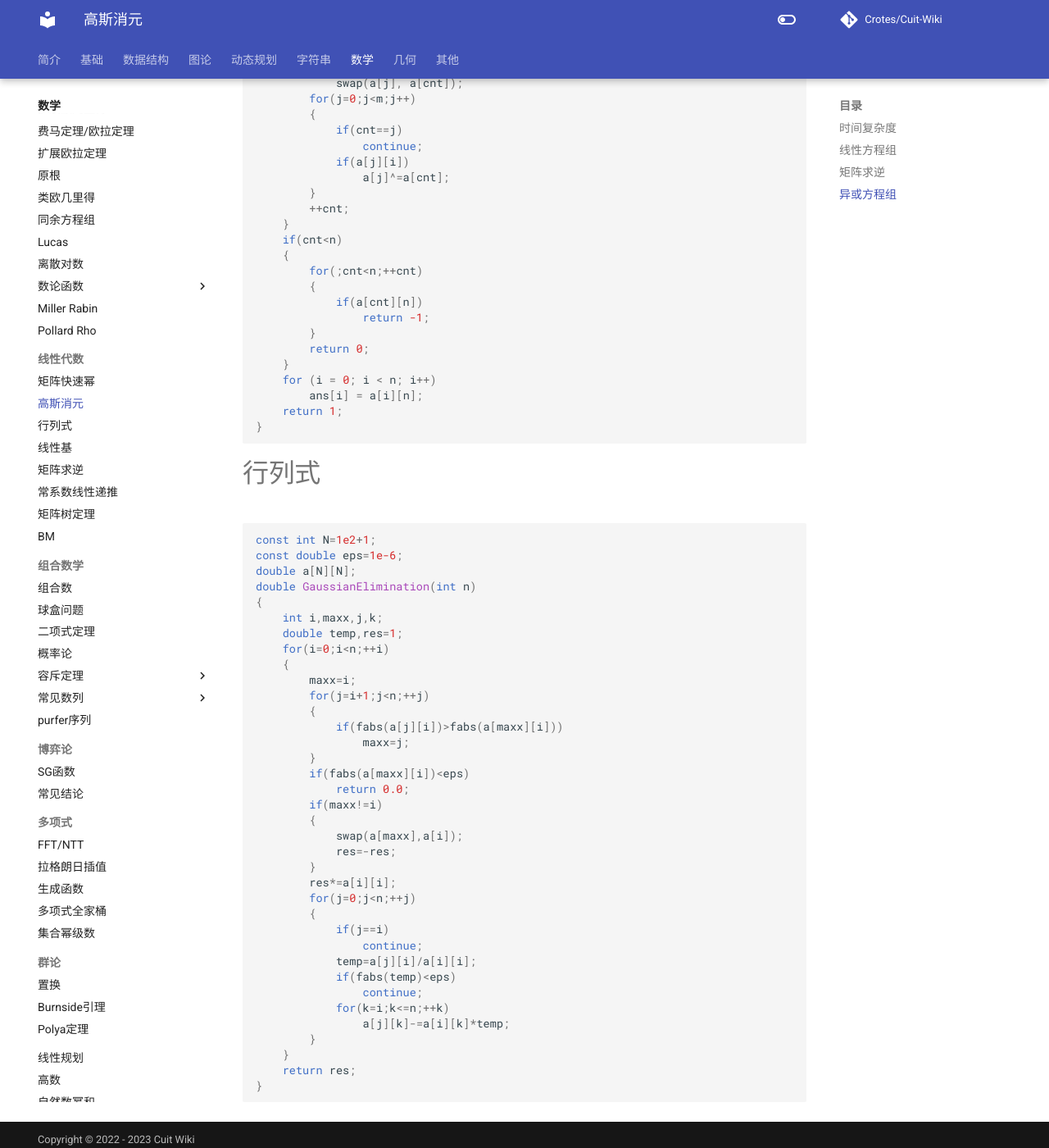
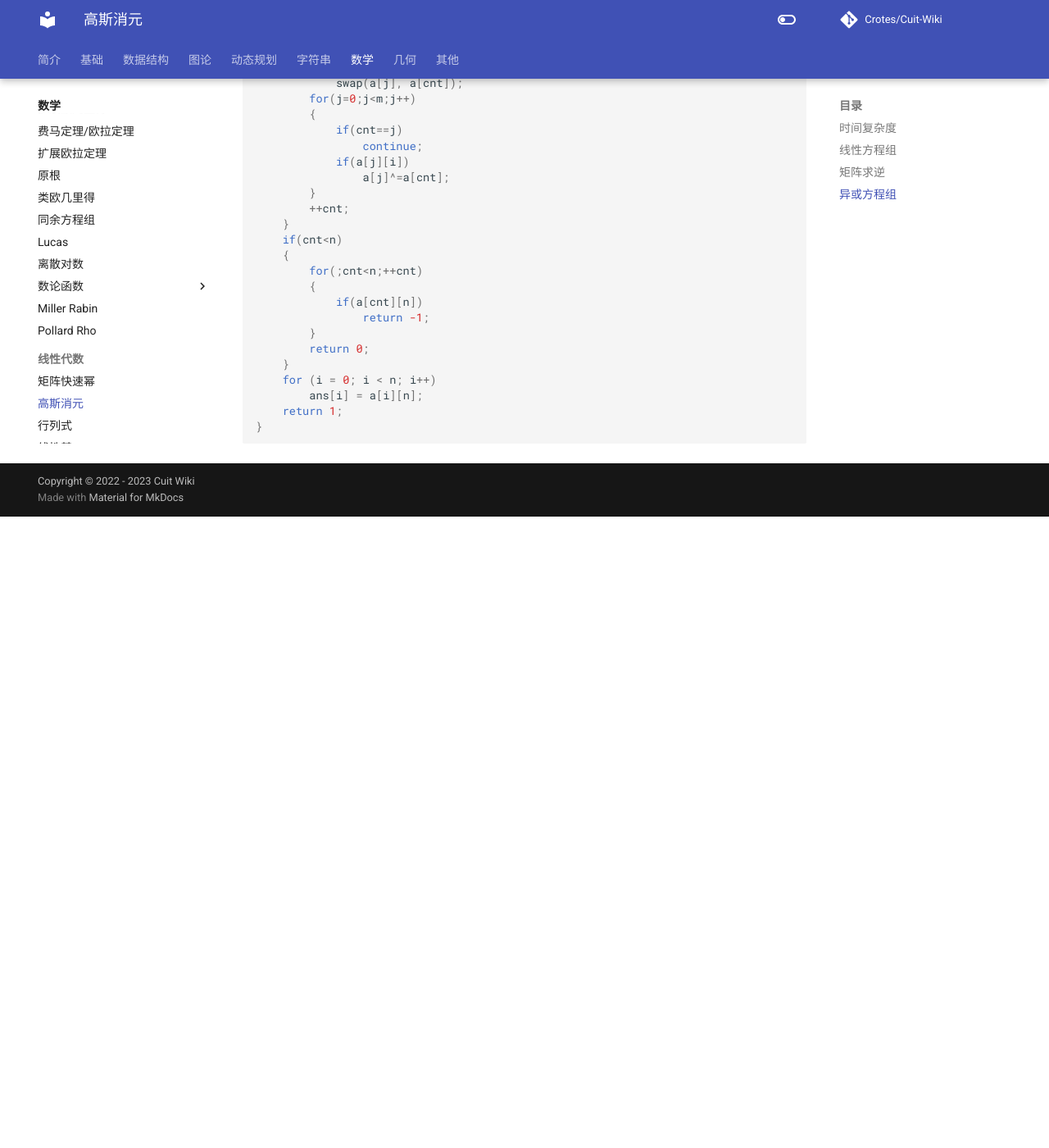
Before and after one commit to Crotes/Cuit-Wiki, an MkDocs documentation site: the page built from docs/Linear Algebra/高斯消元.md, in a window 1280 px wide and 1400 px high, scrolled down 3018 px. Shown: the whole window at 82% size. Built offline with MkDocs 1.6.1 and Material for MkDocs 9.7.7, drawn with Linux system fonts in a browser that asks for light colours; formulas are drawn with MathJax 3; comment, search, counter and statistics services are not loaded; after the commit the page ends 3648 px from its top, so only the background shows below that.

Commit message:
Update 高斯消元.md
删除行列式

````diff
--- a/docs/Linear Algebra/高斯消元.md
+++ b/docs/Linear Algebra/高斯消元.md
@@ -130,42 +130,3 @@ int GaussElimination(int n, int m)
     return 1;
 }
 ```
-# 行列式
-```c++
-const int N=1e2+1;
-const double eps=1e-6;
-double a[N][N];
-double GaussianElimination(int n)
-{
-    int i,maxx,j,k;
-    double temp,res=1;
-    for(i=0;i<n;++i)
-    {
-        maxx=i;
-        for(j=i+1;j<n;++j)
-        {
-            if(fabs(a[j][i])>fabs(a[maxx][i]))
-                maxx=j;
-        }
-        if(fabs(a[maxx][i])<eps)
-            return 0.0;
-        if(maxx!=i)
-        {
-            swap(a[maxx],a[i]);
-            res=-res;
-        }
-        res*=a[i][i];
-        for(j=0;j<n;++j)
-        {
-            if(j==i)
-                continue;
-            temp=a[j][i]/a[i][i];
-            if(fabs(temp)<eps)
-                continue;
-            for(k=i;k<=n;++k)
-                a[j][k]-=a[i][k]*temp;
-        }
-    }
-    return res;
-}
-```
````
